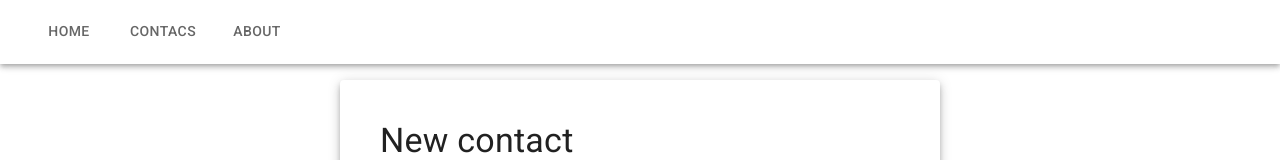
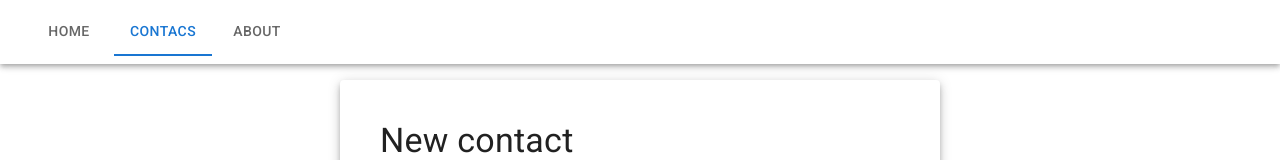
Before and after one commit to Miguelrom/contacts-mui, a React (Vite) app: page /contacts/new in a window 1280 px wide. Shown: the top 160 px of the page. Built offline with nearby package versions, Linux system fonts and the light colour scheme.

Commit message:
Fix selectedTab updates in NavigationBar

```diff
--- a/src/components/NavigationBar.jsx
+++ b/src/components/NavigationBar.jsx
@@ -1,23 +1,37 @@
-import { useState } from 'react';
+import { useState, useEffect } from 'react';
 import AppBar from '@mui/material/AppBar';
 import Toolbar from '@mui/material/Toolbar';
 import { Tabs, Tab } from '@mui/material';
-import { Link, useLocation } from 'react-router-dom';
+import { Link, matchPath, useLocation } from 'react-router-dom';
+
+const getSelectedTab = (pathname) => {
+
+  if (matchPath({ path: '/contacts', end: false}, pathname)) {
+    return '/contacts';
+  } else if (matchPath('/about', pathname)) {
+    return '/about';
+  }
+
+  return '/';
+}
 
 export default function NavigationBar() {
 
-  const location = useLocation();
-  const [selectedTab, setSelectedTab] = useState(location.pathname);
+  const { pathname } = useLocation();
 
-  const handleTabChange = (event, value) => {
+  const [selectedTab, setSelectedTab] = useState('/');
 
-    setSelectedTab(value);
-  }
+  useEffect(() => {
+
+    setSelectedTab(getSelectedTab(pathname));
+
+  }, [pathname]);
+
 
   return (
       <AppBar position="sticky" sx={{ backgroundColor: 'white' }}>
         <Toolbar sx={{  }}>
-          <Tabs value={selectedTab} onChange={handleTabChange} >
+          <Tabs value={selectedTab}  >
             <Tab label='Home' value='/' component={Link} to='' />
             <Tab label='Contacs' value='/contacts' component={Link} to='contacts' />
             <Tab label='About' value='/about' component={Link} to='about' />
```
